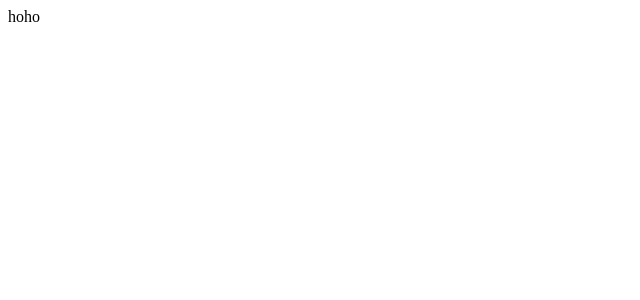
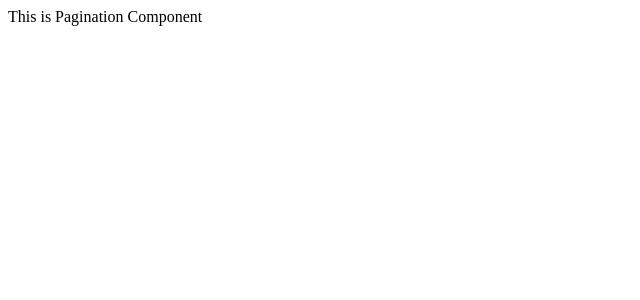
Before and after one commit to ohmy04180/Component-Develop, a Nuxt app in the folder component-ui/: page / in a window 1280 px wide. Shown: the top 300 px of the page, without its empty margins (0-640 px from the left). Built offline with nearby package versions, Linux system fonts and the light colour scheme.

Commit message:
[FAB2023-512] feat: Pagination 컴포넌트 추가

```diff
--- /dev/null
+++ b/component-ui/components/Pagination.vue
@@ -0,0 +1,13 @@
+<template>
+	<div>
+		This is Pagination Component
+	</div>
+</template>
+
+<script>
+export default {}
+</script>
+
+<style scoped>
+
+</style>
--- a/component-ui/pages/index.vue
+++ b/component-ui/pages/index.vue
@@ -1,11 +1,13 @@
 <template>
-  <div>
-    hoho
-  </div>
+	<div>
+		<Pagination></Pagination>
+	</div>
 </template>
 
 <script>
-  export default {
+import Pagination from "../components/Pagination";
 
-  }
+export default {
+	components: {Pagination}
+}
 </script>
```
